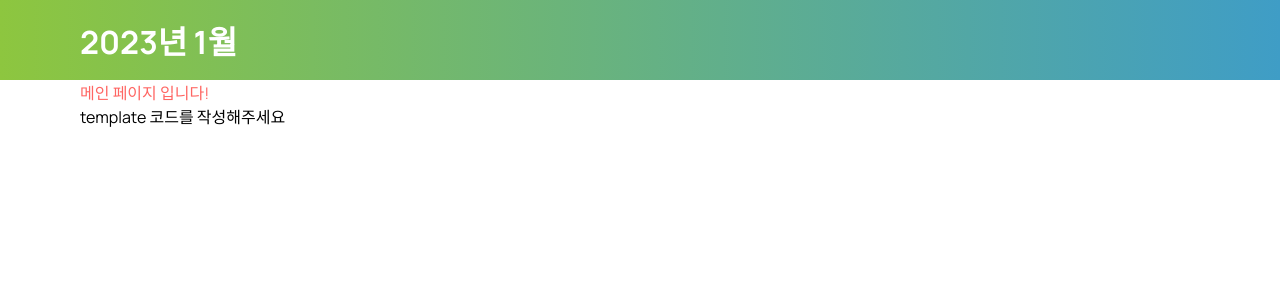
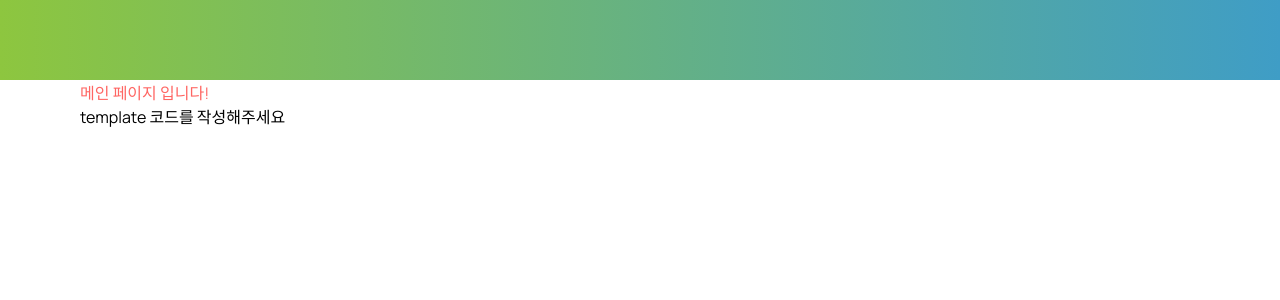
Before and after one commit to skkuding/skkuzzim, a Vue app in the folder frontend/: page / in a window 1280 px wide. Shown: the top 300 px of the page. Built offline with nearby package versions, Linux system fonts and the light colour scheme; some icons are missing.

Commit message:
fix: header changed to ref

```diff
--- a/frontend/src/App.vue
+++ b/frontend/src/App.vue
@@ -1,11 +1,13 @@
 <script setup lang="ts">
-import Header from "./components/Header.vue";
+import Header from './components/Header.vue'
+import { ref } from 'vue'
+const dayTime = ref('')
 </script>
 
 <template>
-  <Header dayTime="2023년 1월"></Header>
+  <Header :day-time="dayTime" />
   <main class="wrapper">
-    <router-view />
+    <router-view @day-time="(value: string) => (dayTime = value)" />
   </main>
 </template>
 
```
